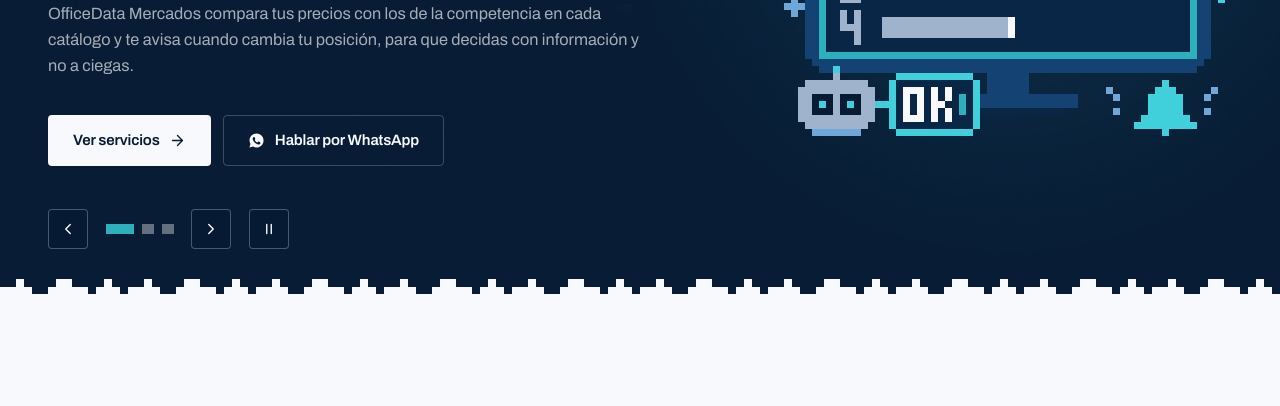
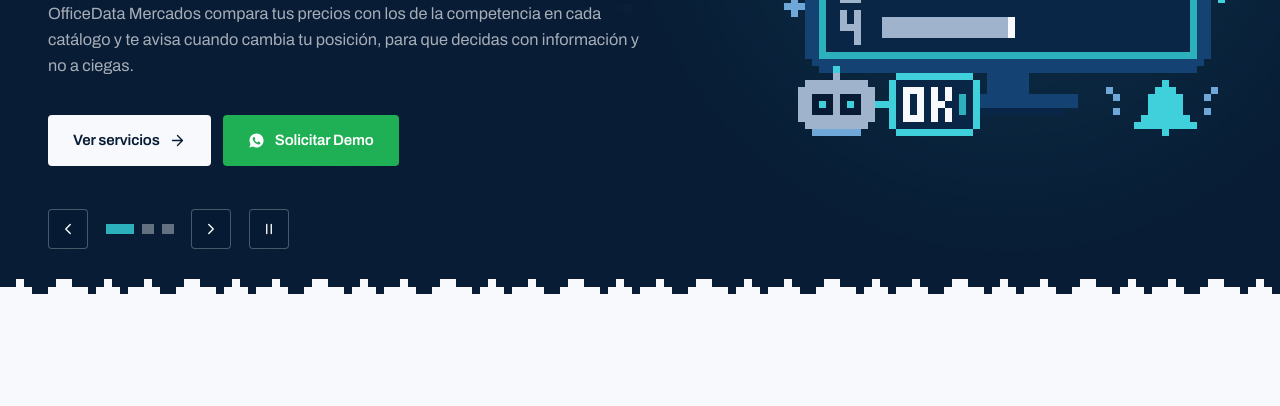
Before and after one commit to delossmario-create/webop2, a plain HTML site: page officedata/index.html in a window 1280 px wide. Shown: the part 356-762 px from the top of the page. Drawn offline with Linux system fonts and the light colour scheme.

Commit message:
OfficeData: boton Solicitar Demo (WhatsApp verde) en el primer slide del hero
Co-Authored-By: Claude Sonnet 5.5 <noreply@anthropic.com>

```diff
--- a/officedata/carousel.js
+++ b/officedata/carousel.js
@@ -90,6 +90,11 @@
     if (Math.abs(dx) > 50 && Math.abs(dx) > Math.abs(dy) * 1.5) go(index + (dx < 0 ? 1 : -1));
   }, { passive: true });
 
+  // El botón "Solicitar Demo" abre WhatsApp con un mensaje propio (main.js ya cargó el número)
+  document.querySelectorAll('[data-wa-text]').forEach((a) => {
+    try { const u = new URL(a.href); u.searchParams.set('text', a.dataset.waText); a.href = u.toString(); } catch (e) {}
+  });
+
   setPaused(userPaused);
   go(0);
 })();
--- a/officedata/index.html
+++ b/officedata/index.html
@@ -120,9 +120,9 @@
                 Ver servicios
                 <svg viewBox="0 0 24 24" class="ico-arrow" aria-hidden="true"><path d="M5 12h13M12 5l7 7-7 7"/></svg>
               </a>
-              <a class="btn btn--ghost" href="#" data-wa>
+              <a class="btn btn--wa" href="#" data-wa data-wa-text="Hola, quisiera solicitar una demo de OfficeData Mercados.">
                 <svg viewBox="0 0 24 24" aria-hidden="true" class="ico-wa"><path d="M12.04 2C6.58 2 2.13 6.45 2.13 11.91c0 1.75.46 3.45 1.32 4.96L2 22l5.25-1.38a9.9 9.9 0 0 0 4.79 1.22h.01c5.46 0 9.91-4.45 9.91-9.91C21.96 6.45 17.5 2 12.04 2Zm5.8 14.16c-.24.68-1.42 1.31-1.96 1.36-.5.05-.99.23-3.35-.7-2.82-1.11-4.6-3.98-4.74-4.17-.14-.19-1.13-1.5-1.13-2.87 0-1.36.71-2.03.97-2.31.24-.27.53-.34.71-.34l.51.01c.16 0 .38-.06.6.46.23.55.77 1.9.84 2.04.07.14.11.3.02.48-.09.19-.14.3-.27.46l-.4.47c-.13.14-.27.29-.12.56.15.27.66 1.09 1.42 1.77.97.87 1.79 1.14 2.05 1.27.26.14.41.11.56-.07.15-.18.65-.76.82-1.02.17-.27.34-.22.57-.14.23.09 1.48.7 1.73.83.25.13.42.19.48.3.06.1.06.63-.18 1.31Z"/></svg>
-                Hablar por WhatsApp
+                Solicitar Demo
               </a>
             </div>
           </div>
```
